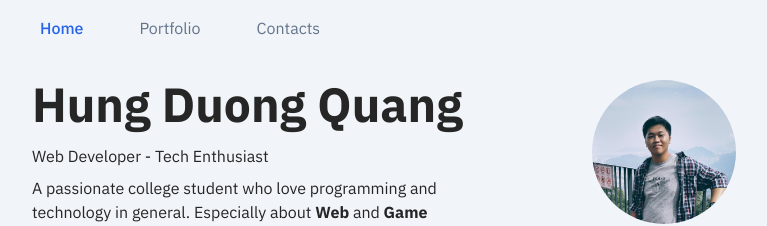
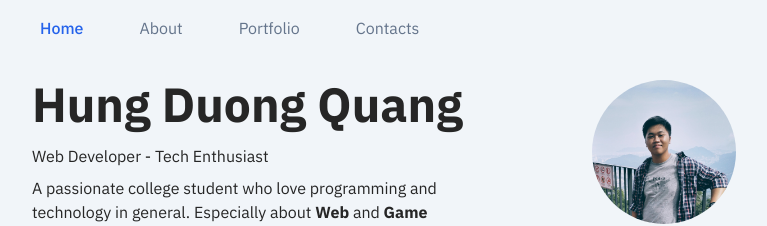
Before and after one commit to qhungg289/personal-site-qhungg289, a Next.js app: page / in a window 1280 px wide. Shown: the top 226 px of the page, without its empty margins (256-1023 px from the left). Built offline with nearby package versions, Linux system fonts and the light colour scheme.

Commit message:
Add new NavLink for About route

```diff
--- a/components/nav/Nav.js
+++ b/components/nav/Nav.js
@@ -34,6 +34,7 @@ export default function Nav() {
 							className="fixed inset-0 z-10 flex flex-col items-center justify-evenly bg-slate-100"
 						>
 							<NavLink href="/" pathName="Home" />
+							<NavLink href="/about" pathName="About" />
 							<NavLink href="/portfolio" pathName="Portfolio" />
 							<NavLink href="/contacts" pathName="Contacts" />
 
@@ -59,6 +60,7 @@ export default function Nav() {
 
 				<div className="hidden space-x-3 sm:space-x-10 md:block">
 					<NavLink href="/" pathName="Home" />
+					<NavLink href="/about" pathName="About" />
 					<NavLink href="/portfolio" pathName="Portfolio" />
 					<NavLink href="/contacts" pathName="Contacts" />
 				</div>
```
